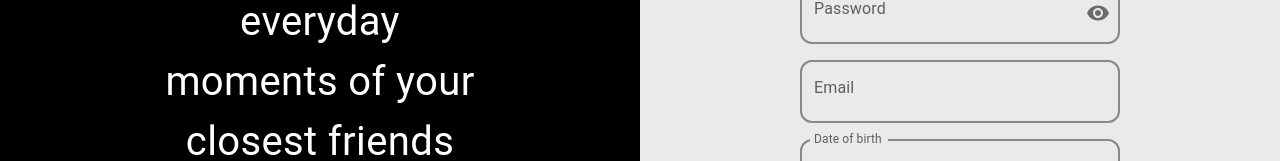
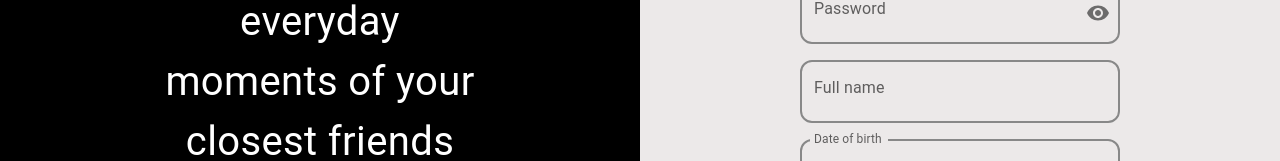
Before and after one commit to vishnu95075/tnm-app, a React (Vite) app: page /register in a window 1280 px wide. Shown: the part 309-470 px from the top of the page. Built offline with nearby package versions, Linux system fonts and the light colour scheme.

Commit message:
add full name

```diff
--- a/src/pages/Register/Register.tsx
+++ b/src/pages/Register/Register.tsx
@@ -249,7 +249,7 @@ const Register = () => {
                             value={fullName}
                             onChange={(e) => setFullName(e.target.value)}
 
-                            label="Email"
+                            label="Full name"
                             variant="outlined"
                             sx={{
                                 width: '350px',
```
